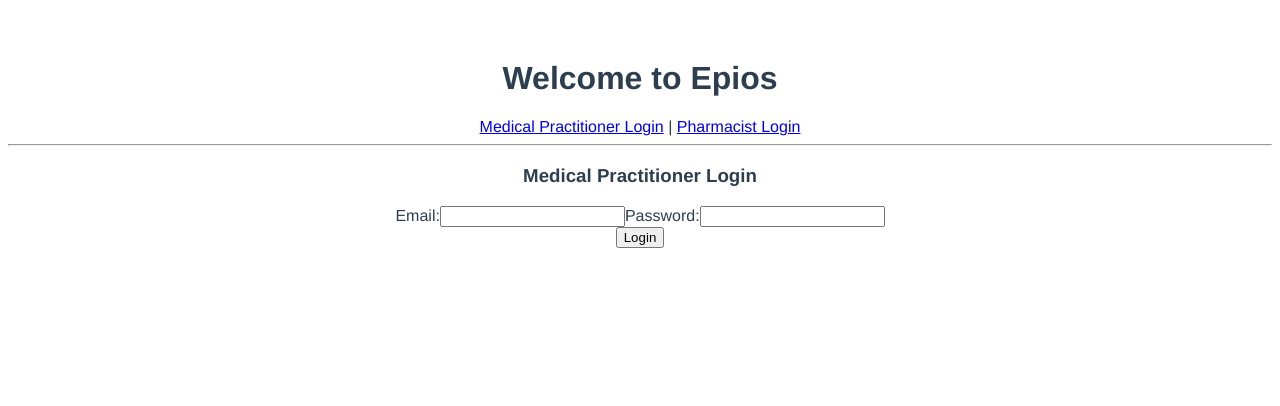
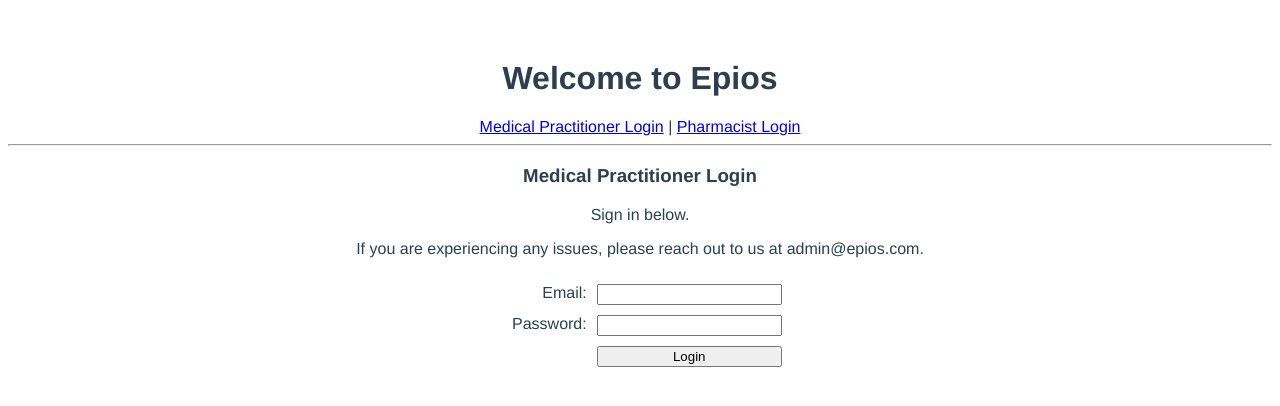
Before and after one commit to dphlai-zz/epios, a Vue app: page /#/login/doctors in a window 1280 px wide. Shown: the top 406 px of the page. Built offline with nearby package versions, Linux system fonts and the light colour scheme.

Commit message:
Login redirect to prescriptions index, doctor login component styling

```diff
--- a/src/views/DoctorLogin.vue
+++ b/src/views/DoctorLogin.vue
@@ -1,6 +1,8 @@
 <template lang="html">
 <div>
   <h3>Medical Practitioner Login</h3>
+  <p>Sign in below.</p>
+  <p> If you are experiencing any issues, please reach out to us at admin@epios.com.</p>
 
   <form @submit.prevent="doLogin">
     <label>Email:</label>
@@ -41,7 +43,7 @@ export default {
       .then(res => {
         console.log('Login response', res.data);
         this.$emit('loginSuccess', res.data.user, res.data.token);
-        this.$router.push({name: 'Prescriptions'});
+        this.$router.push({name: 'PrescriptionsIndex'});
       })
       .catch(err => {
         console.log('Login error', err);
@@ -56,4 +58,21 @@ export default {
 </script>
 
 <style lang="css" scoped>
+
+form {
+  display: grid;
+  max-width: 20vw;
+  margin: 0 auto;
+  grid-template-columns: 1fr 2fr;
+}
+
+form > * {
+  margin-top: 10px;
+}
+
+label {
+  text-align: right;
+  padding-right: 10px;
+}
+
 </style>
```
Also changed, not shown: src/App.vue (+38 -0 lines).
